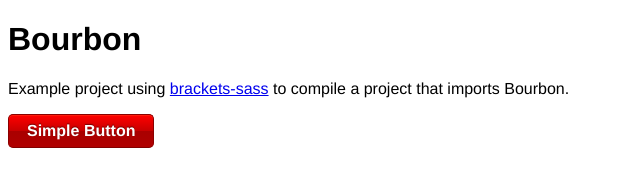
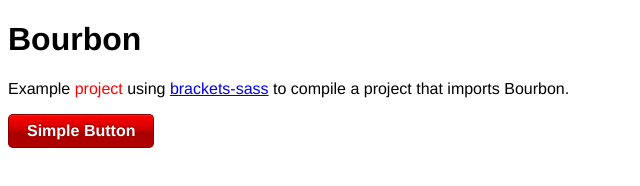
Before and after one commit to jasonsanjose/bourbon-example, a plain HTML site: page index.html in a window 1280 px wide. Shown: the full height of the page, 0-640 px from the left. Drawn offline with Linux system fonts and the light colour scheme.

Commit message:
use libsass

```diff
--- a/css/app.css
+++ b/css/app.css
@@ -31,4 +31,4 @@ button {
     cursor: not-allowed;
     opacity: 0.5; }
 
-/*# sourceMappingURL=../scss/app.css.map */
+/*# sourceMappingURL=app.css.map */
--- a/index.html
+++ b/index.html
@@ -8,7 +8,7 @@
 </head>
 <body>
     <h1 class="demo">Bourbon</h1>
-    <p>Example project using <a href="http://github.com/jasonsanjose/brackets-sass">brackets-sass</a> to compile a project that imports Bourbon.</p>
+    <p>Example <span class="partial-style">project</span> using <a href="http://github.com/jasonsanjose/brackets-sass">brackets-sass</a> to compile a project that imports Bourbon.</p>
     <button>Simple Button</button>
 </body>
 </html>
```
Also changed, not shown: 2 other files.
